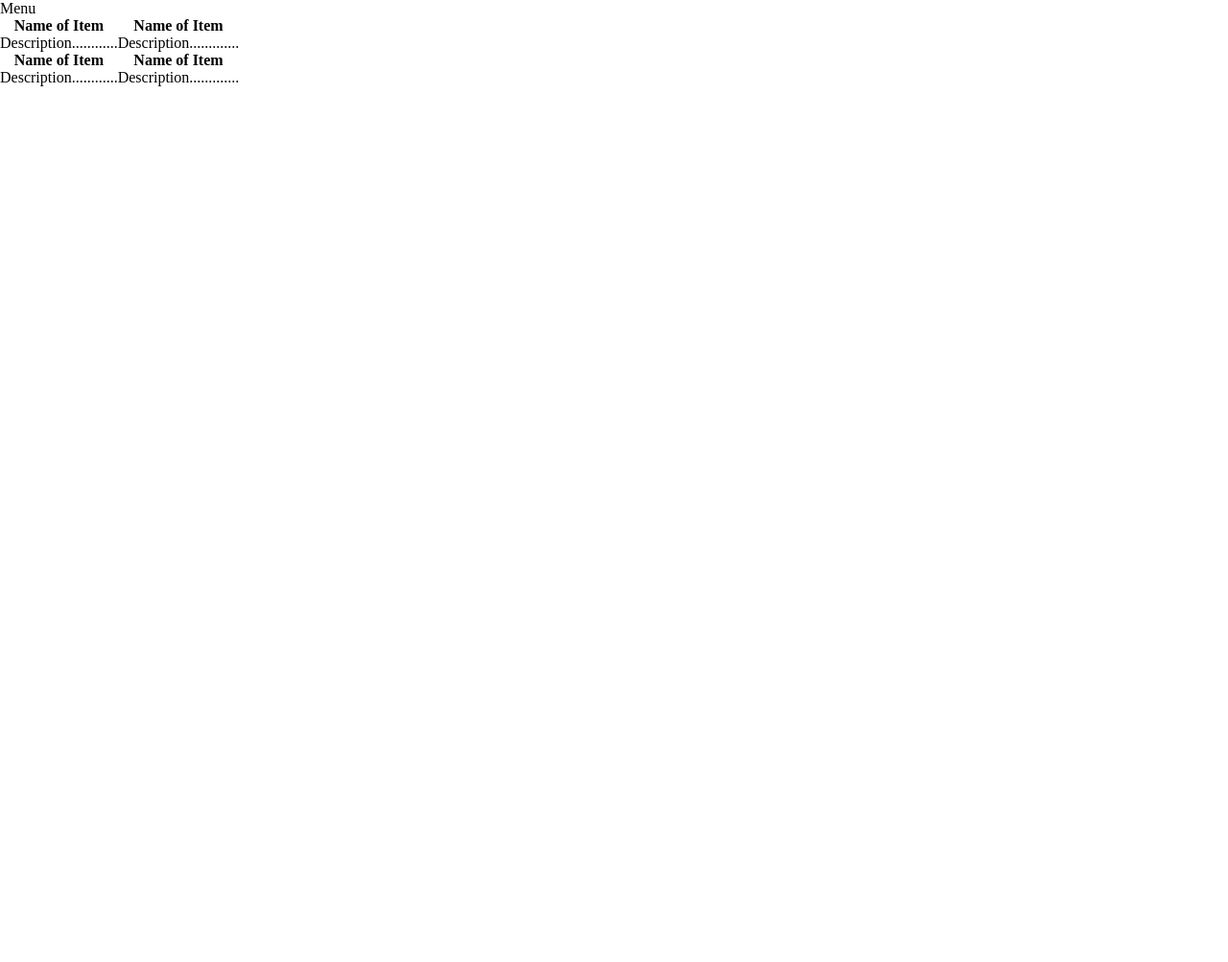
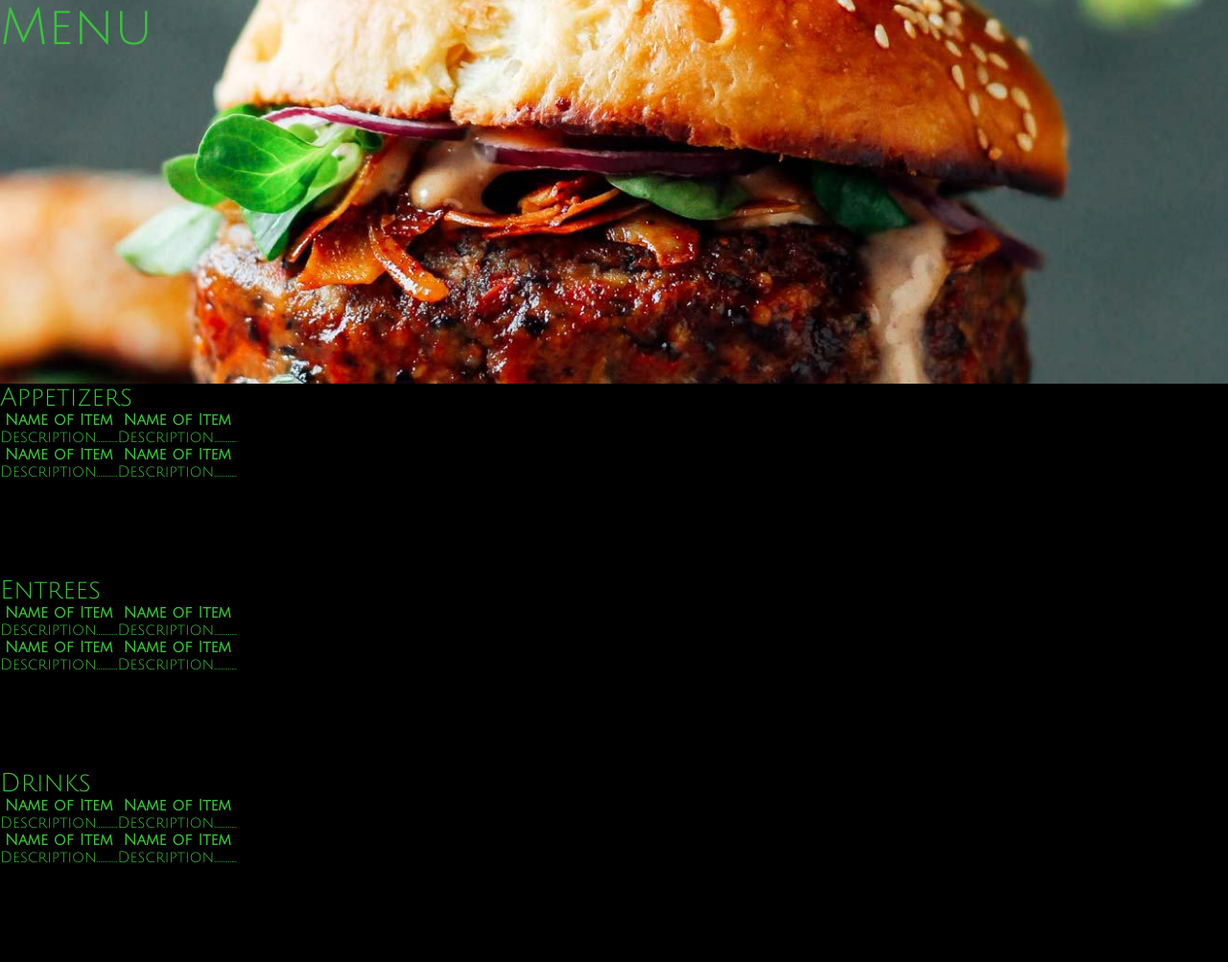
Before and after one commit to Mbarbotiko/cava, a plain HTML site: page menu.html in a window 1280 px wide. Shown: the whole page at 96% size. Before the commit the page ends 800 px from the top, so only its background shows below. Drawn offline with Linux system fonts and the light colour scheme.

Commit message:
adding SASS file and initial styling

```diff
--- a/menu.html
+++ b/menu.html
@@ -11,7 +11,10 @@
     <title></title>
     <meta name="viewport" content="width=device-width, initial-scale=1">
     <link rel="stylesheet" type="text/css" media="screen" href="public/css/reset.css">
-    <link href="https://fonts.googleapis.com/css?family=Julius+Sans+One" rel="stylesheet">
+    <link href="https://fonts.googleapis.com/css?family=Julius+Sans+One"
+    rel="stylesheet">
+    <link rel="stylesheet" type="text/css" media="screen" href="public/css/menu.css">
+
 
     <!--[if lt IE 9]>
   <script src="https://oss.maxcdn.com/libs/html5shiv/3.7.0/html5shiv.js"></script>
@@ -21,16 +24,61 @@
 <body>
     <main>
 
-        <section class='background-image'>
+        <section class='entreeBG-image'>
             <!-- <object class='header-image' data="./public/images/burger.jpg"></object> -->
 
-            <header class='menu-header'>Menu</header>
+            <header id='main-header'>Menu</header>
         </section>
+        <section class='menu-appetizers'>
+                <header class='menu-header'>Appetizers</header>
+            <table class='appetizer-table'>
+                <tr>
+                    <th>Name of Item</th>
+                    <th>Name of Item</th>
+                </tr>
+                <tr>
+                        <td>Description............</td>
+                        <td>Description.............</td>
+                </tr>
+                <tr>
+                        <th>Name of Item</th>
+                        <th>Name of Item</th>
+                    </tr>
+                    <tr>
+                            <td>Description............</td>
+                            <td>Description.............</td>
+                    </tr>
+            </table>
+        </section>
+
         <section class='menu-entree'>
+                <header class='menu-header'>Entrees</header>
+            <table class='entree-table'>
+                <tr.>
+                    <th>Name of Item</th>
+                    <th>Name of Item</th>
 
+                </tr>
 
-            <table class='entree-table'>
+                <tr>
+                        <td>Description............</td>
+                        <td>Description.............</td>
+                </tr>
+                <tr>
+                        <th>Name of Item</th>
+                        <th>Name of Item</th>
 
+                    </tr>
+                    <tr>
+                            <td>Description............</td>
+                            <td>Description.............</td>
+                    </tr>
+            </table>
+        </section>
+
+        <section class='menu-drinks'>
+                <header class='menu-header'>Drinks</header>
+            <table class='drinks-table'>
                 <tr>
                     <th>Name of Item</th>
                     <th>Name of Item</th>
@@ -46,16 +94,11 @@
                         <th>Name of Item</th>
 
                     </tr>
-
                     <tr>
                             <td>Description............</td>
                             <td>Description.............</td>
                     </tr>
-
-                <!-- https://www.w3schools.com/howto/howto_css_two_columns.asp -->
-
             </table>
-
         </section>
 
 
--- /dev/null
+++ b/public/css/menu.scss
@@ -0,0 +1,60 @@
+$font-style: 'Julius Sans One', 'sans-serif';
+$primary-color: rgb(57, 196, 57);
+$background: black;
+$menu-header: 20pt;
+
+
+// sass --watch menu.scss menu.css
+
+%section-shared{
+    background-color:$background;
+    padding-bottom: 100px;
+}
+
+// @mixin menu-radius($radius){
+//     -webkit-transform: $radius;
+//     -ms-transform: $radius;
+//     transform: $radius;
+// }
+
+//   .for sections later {
+//       @include menu-radius(rotate(30deg));
+//     }
+
+
+
+body, html{
+    font-family:$font-style;
+    color:$primary-color;
+
+}
+
+.entreeBG-image{
+    background-image:url('../images/burger.jpg');
+    background-repeat:no-repeat;
+    background-size:cover;
+    background-position:center;
+    position:relative;
+    height:50vh;
+
+}
+
+#main-header{
+    font-size: 40pt;
+}
+
+.menu-header{
+    font-size: $menu-header;
+}
+
+.menu-entree{
+    @extend %section-shared;
+}
+
+.menu-appetizers{
+    @extend %section-shared;
+}
+
+.menu-drinks{
+    @extend %section-shared;
+}
```
Also changed, not shown: public/css/menu.css (added), 1 other file.
